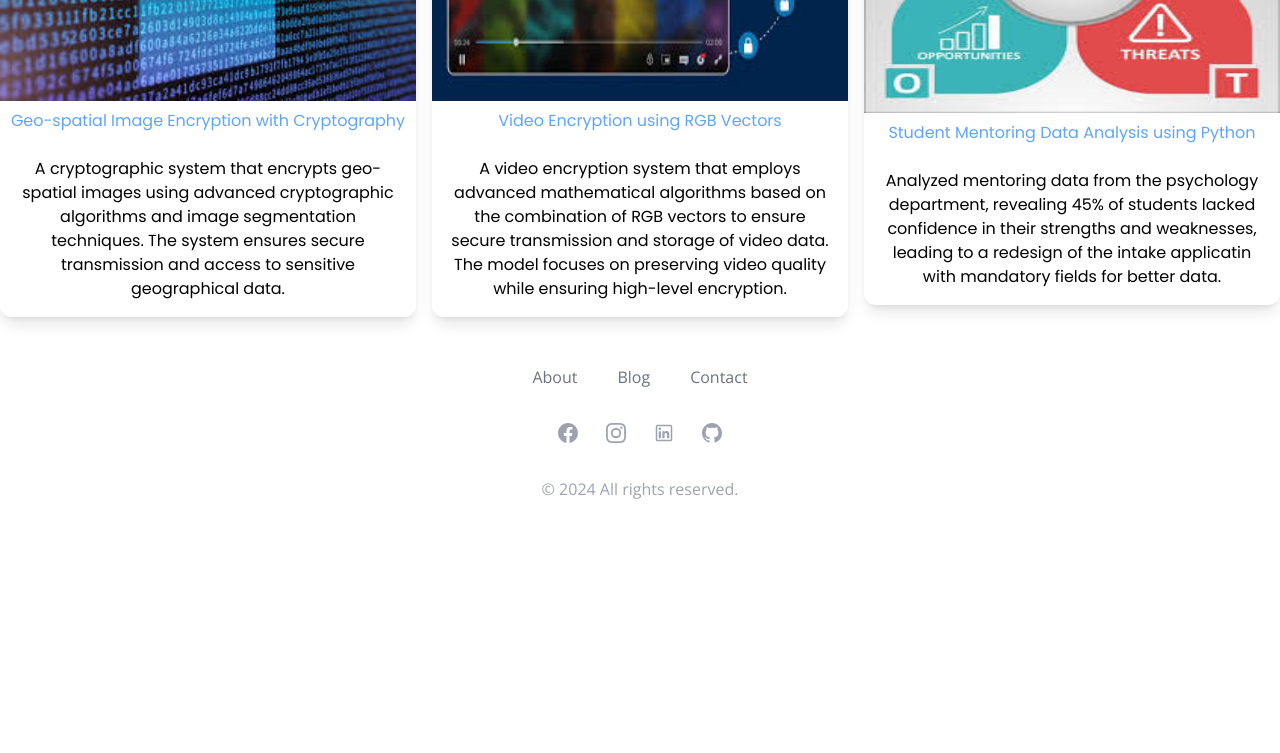
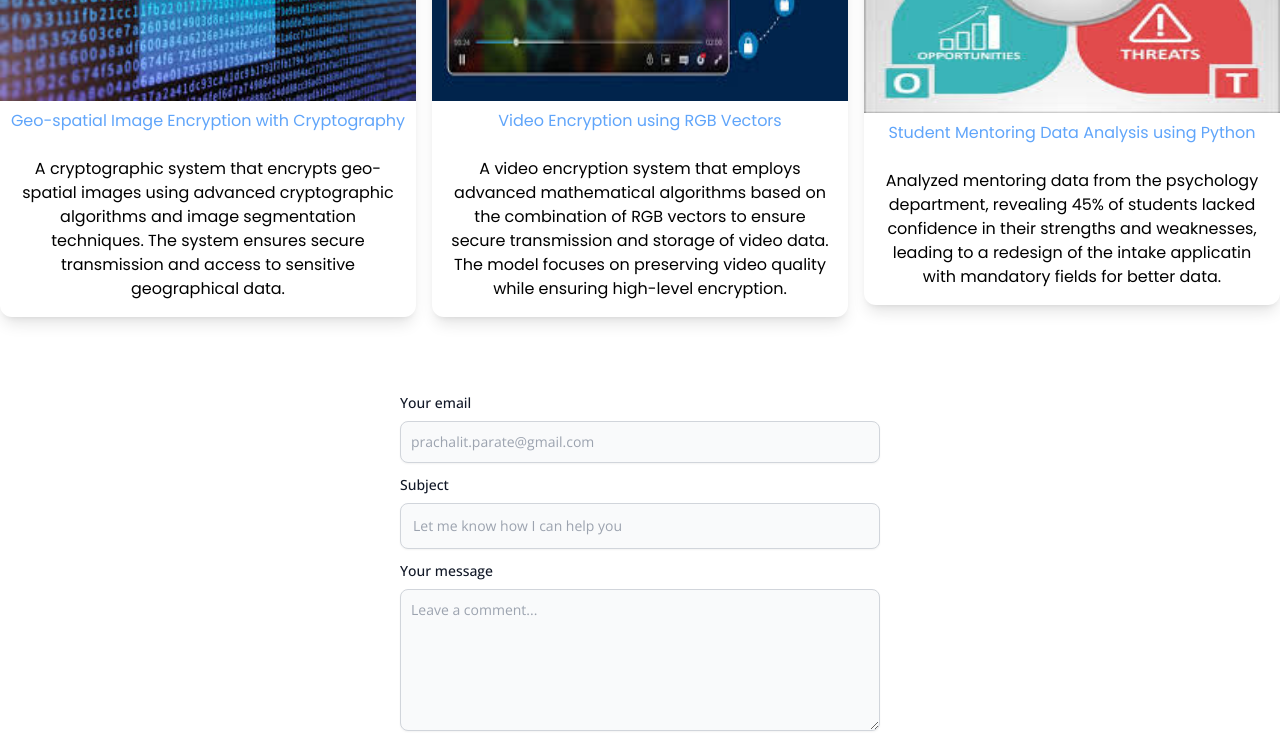
Before and after one commit to Prachalitparate13/profile-prachalit-parate, a React (Vite) app: page / in a window 1280 px wide. Shown: the part 2000-2753 px from the top of the page. Before the commit the page ends 2549 px from the top, so only its background shows below. Built offline with nearby package versions, Linux system fonts and the light colour scheme.

Commit message:
contact UI

```diff
--- a/src/App.jsx
+++ b/src/App.jsx
@@ -1,4 +1,5 @@
 import About from './components/About.jsx'
+import Contact from './components/Contact.jsx'
 import Footer from './components/Footer.jsx'
 import Header from './components/Header.jsx'
 import Project from './components/Project.jsx'
@@ -10,6 +11,7 @@ function App() {
     <Header/>
     <About/>
     <Project/>
+    <Contact/>
     <Footer/>
 
     </>
--- a/src/components/Contact.jsx
+++ b/src/components/Contact.jsx
@@ -2,7 +2,25 @@
 
 function Contact() {
   return (
-    <div>Contact</div>
+    <div className="py-8 lg:py-16 px-4 mx-96 max-w-screen-mdr">
+      <form >
+        {/* <label className=" gap-4 border-s-gray-300 border-solid" >Name</label>
+        <input  type="text"></input> */}
+        <div className="my-3">
+              <label htmlFor="email" className="block mb-2 text-sm font-medium text-gray-900">Your email</label>
+              <input type="email" id="email" className="shadow-sm bg-gray-50 border border-gray-300 text-gray-900 text-sm rounded-lg focus:ring-primary-500 focus:border-primary-500 block w-full p-2.5" placeholder="prachalit.parate@gmail.com" required />
+        </div>
+        <divc className="my-3">
+              <label htmlFor="subject" className="block mb-2 text-sm font-medium text-gray-900">Subject</label>
+              <input type="text" id="subject" className="block p-3 w-full text-sm text-gray-900 bg-gray-50 rounded-lg border border-gray-300 shadow-sm focus:ring-primary-500 focus:border-primary-500" placeholder="Let me know how I can help you" required/>
+          </divc>
+          <div className="sm:col-span-2 my-3">
+              <label htmlFor="message" className="block mb-2 text-sm font-medium text-gray-900">Your message</label>
+              <textarea id="message" rows="6" className="block p-2.5 w-full text-sm text-gray-900 bg-gray-50 rounded-lg shadow-sm border border-gray-300 focus:ring-primary-500 focus:border-primary-500" placeholder="Leave a comment..."></textarea>
+          </div>
+          <button type="submit" className="py-3 my-3 px-5 text-sm font-medium text-center text-gray-900 rounded-lg bg-blue-200 sm:w-fit hover:bg-blue-600 focus:ring-4 focus:outline-none focus:ring-primary-300 ">Send message</button>
+      </form>
+    </div>
   )
 }
 
--- a/src/components/Footer.jsx
+++ b/src/components/Footer.jsx
@@ -9,7 +9,7 @@ function Footer() {
   return (
     <section className="bg-white">
       <div className="max-w-screen-xl px-4 py-12 mx-auto space-y-8 overflow-hidden sm:px-6 lg:px-8">
-        <nav className="flex flex-wrap justify-center -mx-5 -my-2">
+        {/* <nav className="flex flex-wrap justify-center -mx-5 -my-2">
           <div className="px-5 py-2">
             <a
               href="#"
@@ -35,7 +35,7 @@ function Footer() {
               Contact
             </a>
           </div>
-        </nav>
+        </nav> */}
         <div className="flex justify-center mt-8 space-x-6">
           <a
             href={FACEBOOKURL}
--- a/src/components/Project.jsx
+++ b/src/components/Project.jsx
@@ -7,7 +7,7 @@ function Project() {
     <div className="grid grid-cols-3 gap-4 items-center">
       {projectsData.map((val)=>{
         return (
-          <ProjectCard key={val.index} imgURL={val.img} title={val.title}description={val.description} />
+          <ProjectCard key={val.index} imgURL={val.img} title={val.title}description={val.description} gitlink={val.gitlink} />
         )
       })}
 
--- a/src/components/ProjectCard.jsx
+++ b/src/components/ProjectCard.jsx
@@ -3,10 +3,12 @@
 
 const ProjectCard = (props) => {
 
-  const { key, imgURL, title,description}=props
+  const { key, imgURL, title,description,gitlink}=props
   return (
-    <div key={key} className="flex justify-center h-4/3 flex-col items center  rounded-xl cursor-pointer shadow-lg hover:shadow-2xl transition-shadow duration-300 ease-in-out">
-      <img src={imgURL} alt="image" className="w-auto h-72 center" />
+    <div key={key} className="flex justify-center h-4/3 flex-col items-center  rounded-xl cursor-pointer shadow-lg hover:shadow-2xl transition-shadow duration-300 ease-in-out">
+      <a href={gitlink} target="_blank">
+      <img src={imgURL} alt="image" className="w-screen h-72 center" />
+      </a>
       <h2  className="text-center p-2 text-blue-400">
         {/* {projectsData[0].title} */}
         {title}
--- a/src/utils/data.js
+++ b/src/utils/data.js
@@ -7,6 +7,7 @@ export const projectsData = [
     title: "VerbaSync",
     category: "Web-based Application",
     img: "/verbasync.png",
+    gitlink:"https://github.com/Prachalitparate13/VerbaSync",
     description: "VerbaSync is a web-based transcription and translation application built with React.js, Tailwind CSS, and Huggingface.js. It leverages web workers to run machine learning models directly in the browser, enabling fast and efficient transcription and translation without needing a server-side backend."
   },
   {
@@ -14,6 +15,7 @@ export const projectsData = [
     title: "Medical Insurance Cost Prediction System",
     category: "Machine Learning Model",
     img: "/Medical.png",
+    gitlink:"https://github.com/Prachalitparate13/Total-Cost-for-Medical-Insurance",
     description: "A machine learning model designed to predict the cost of medical insurance based on factors such as age, gender, BMI, smoking status, and region for better insurance invesment. This system utilizes regression techniques to accurately forecast insurance premiums with accurcy of 89.49%."
   },
   {
@@ -21,6 +23,7 @@ export const projectsData = [
     title: "Crop Recommendation System",
     category: "Machine Learning Model",
     img: "/crop.jpg",
+    gitlink:"https://github.com/Prachalitparate13/Crop-Recommendation",
     description: "A machine learning model developed to recommend the most suitable crops to plant based on various parameters like soil type, weather conditions, and historical yield data. It uses classification algorithms to optimize crop yield and support agricultural decision-making."
   },
   {
@@ -28,6 +31,7 @@ export const projectsData = [
     title: "NBeats and RevIN Algorithm for Time Series Forecasting",
     category: "Time Series Forecasting",
     img: "/n-beats.jpg",
+    gitlink:"https://github.com/Prachalitparate13/N-Beats-Algorithm-Implementation",
     description: "An implementation of the NBeats and RevIN algorithms for accurate time series forecasting. These advanced machine learning models are designed to handle a wide range of forecasting tasks, including trends, seasonality, and irregular data patterns."
   },
   {
@@ -35,6 +39,7 @@ export const projectsData = [
     title: "Product-Discovery-App",
     category: "Web Application",
     img: "/product.jpg",
+    gitlink:"https://github.com/Prachalitparate13/Product-Discovery-App",
     description: "A Python-based product discovery app that utilizes web scraping to collect data from e-commerce websites. The app is supported by a database and provides analytics on pricing, product trends, and customer reviews to help users make informed purchasing decisions."
   },
   {
@@ -42,6 +47,7 @@ export const projectsData = [
     title: "Financial Sentiment Analysis using NLP",
     category: "Natural Language Processing",
     img: "/sentimental.jpg",
+    gitlink:"https://github.com/Prachalitparate13/Financial-Sentimental-using-NLP",
     description: "A natural language processing (NLP) model designed to analyze financial news and assess market sentiment, classifying financial statements as positive, negative, or neutral, with a reported sentiment    model accuracy of 0.6383."
   },
   {
@@ -49,6 +55,7 @@ export const projectsData = [
     title: "Geo-spatial Image Encryption with Cryptography",
     category: "Cryptography",
     img: "/geo-encrp.jpg",
+    gitlink:"https://cdn.prod.website-files.com/5d6eeb9e2fd62f9ef2207695/612d2ffacb055944adb38bcb_geospatial-data-layers.jpg",
     description: "A cryptographic system that encrypts geo-spatial images using advanced cryptographic algorithms and image segmentation techniques. The system ensures secure transmission and access to sensitive geographical data."
   },
   {
@@ -56,6 +63,7 @@ export const projectsData = [
     title: "Video Encryption using RGB Vectors",
     category: "Cryptography",
     img: "/video-encp.jpg",
+    gitlink:"https://github.com/nikhil19dm/Video_Encryption",
     description: "A video encryption system that employs advanced mathematical algorithms based on the combination of RGB vectors to ensure secure transmission and storage of video data. The model focuses on preserving video quality while ensuring high-level encryption."
   },
   {
@@ -63,6 +71,7 @@ export const projectsData = [
     title: "Student Mentoring Data Analysis using Python",
     category: "Data Analysis",
     img: "/SWOT.jpg",
+    gitlink:"https://www.wordstream.com/wp-content/uploads/2021/07/swot-analysis-header1.png",
     description: "Analyzed mentoring data from the psychology department, revealing 45% of students lacked confidence in their strengths and weaknesses, leading to a redesign of the intake applicatin with mandatory fields for better data."
   }
 
```
